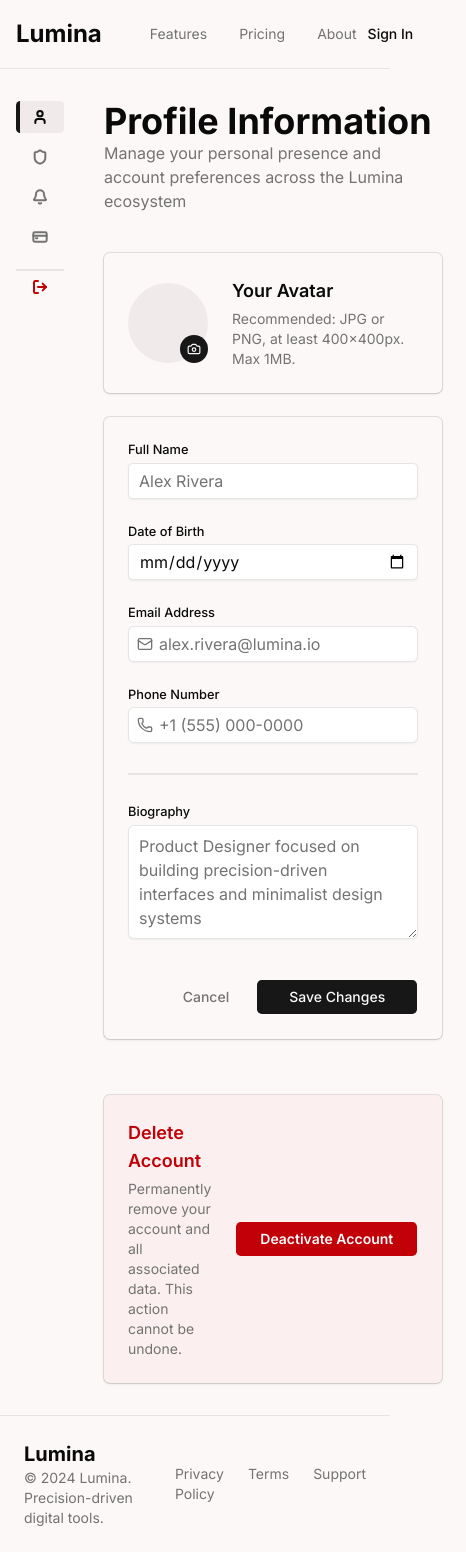
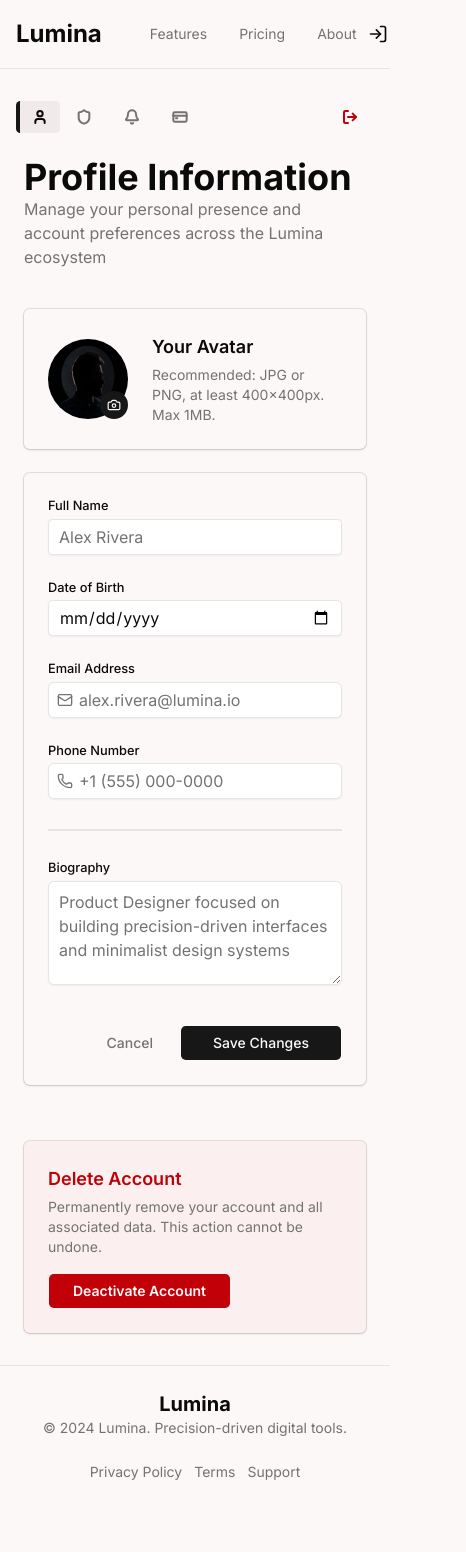
Before and after one commit to gzorakes/lumina, a Next.js app in the folder frontend/: page /account in a window 390 px wide. Shown: the whole page, 466 px wide, since content can reach past the window. After the commit the page ends 1506 px from the top, so only its background shows below. Built offline with nearby package versions, Linux system fonts and the light colour scheme.

Commit message:
refactor: responsiveness

```diff
--- a/frontend/src/app/(settings)/layout.tsx
+++ b/frontend/src/app/(settings)/layout.tsx
@@ -6,7 +6,7 @@ export default function SettingsLayout({
   children: React.ReactNode;
 }>) {
   return (
-    <div className="flex flex-1 py-8 max-w-7xl mx-auto w-full 2xl:border-x">
+    <div className=" flex flex-col md:flex-row flex-1 py-8 max-w-7xl mx-auto w-full 2xl:border-x">
       <SideNavigation />
       <main className="flex-1">{children}</main>
     </div>
--- a/frontend/src/components/avatar-card.tsx
+++ b/frontend/src/components/avatar-card.tsx
@@ -1,13 +1,14 @@
 import { Card } from "@/components/ui/card";
 import { Camera } from "lucide-react";
+import Image from "next/image";
 
 export default function AvatarCard() {
   return (
     <Card className="max-w-3xl mb-6">
       <div className="flex items-center gap-6 px-6">
         <div className="relative">
-          <div className="size-20 md:size-24 rounded-full bg-muted overflow-hidden">
-            {/* IMAGE HERE */}
+          <div className="size-20 md:size-24 rounded-full bg-muted relative overflow-hidden">
+            <Image src="/test.jpg" fill alt="profile image" />
           </div>
           <button
             type="button"
--- a/frontend/src/components/delete-account-card.tsx
+++ b/frontend/src/components/delete-account-card.tsx
@@ -4,8 +4,8 @@ import { Card } from "@/components/ui/card";
 export default function DeleteAccountCard() {
   return (
     <Card className="max-w-3xl border-destructive/30 bg-destructive/3">
-      <div className="flex items-center justify-between gap-6 px-6">
-        <div className="space-y-1">
+      <div className="md:flex block items-center justify-between gap-6 px-6">
+        <div className="space-y-1 mb-4 md:mb-0">
           <h2 className="text-lg font-semibold text-red-700">Delete Account</h2>
           <p className="text-sm text-muted-foreground">
             Permanently remove your account and all associated data. This action
--- a/frontend/src/components/footer.tsx
+++ b/frontend/src/components/footer.tsx
@@ -9,9 +9,9 @@ const footerNavLinks = [
 export default function Footer() {
   return (
     <footer className="border-t p-6">
-      <div className="max-w-7xl mx-auto flex items-center justify-between">
+      <div className="max-w-7xl mx-auto flex flex-col gap-6 md:flex-row items-center md:justify-between text-center md:text-start">
         <div>
-          <Link href="/" className="font-bold text-xl">
+          <Link href="/" className="font-bold text-xl ">
             Lumina
           </Link>
           <p className="text-muted-foreground text-sm">
@@ -20,7 +20,7 @@ export default function Footer() {
         </div>
 
         <nav aria-label="Footer">
-          <ul className="flex gap-6 text-sm text-muted-foreground">
+          <ul className="flex gap-3 text-sm text-muted-foreground sm:gap-6">
             {footerNavLinks.map((link) => (
               <li key={link.name}>
                 <Link
@@ -37,37 +37,3 @@ export default function Footer() {
     </footer>
   );
 }
-
-/*
-export default function Footer() {
-  return (
-    <footer className="border-t p-6">
-      <div className="max-w-7xl mx-auto flex items-center justify-between">
-        <div>
-          <Link href="/" className="font-bold text-xl">
-            Lumina
-          </Link>
-          <p className="text-muted-foreground text-sm">
-            © 2024 Lumina. Precision-driven digital tools.
-          </p>
-        </div>
-
-        <nav aria-label="Footer">
-          <ul className="flex gap-6 text-sm text-muted-foreground">
-            {footerNavLinks.map((link) => (
-              <li key={link.name}>
-                <Link
-                  className="hover:text-foreground transition-colors"
-                  href={link.href}
-                >
-                  {link.name}
-                </Link>
-              </li>
-            ))}
-          </ul>
-        </nav>
-      </div>
-    </footer>
-  );
-}
-*/
--- a/frontend/src/components/navbar.tsx
+++ b/frontend/src/components/navbar.tsx
@@ -1,5 +1,6 @@
 import Link from "next/link";
 import { Button } from "./ui/button";
+import { LogIn } from "lucide-react";
 
 const navLinks = [
   { name: "Features", href: "/" },
@@ -30,7 +31,10 @@ export default function Navbar() {
             </ul>
           </nav>
 
-          <Button variant="ghost">Sign In</Button>
+          <Button variant="ghost" aria-label="Sign In">
+            <LogIn className="sm:hidden size-5" />
+            <span className="hidden sm:inline">Sign In</span>
+          </Button>
         </div>
       </div>
     </header>
--- a/frontend/src/components/side-nav.tsx
+++ b/frontend/src/components/side-nav.tsx
@@ -15,13 +15,13 @@ const sideNavLinks = [
 export default function SideNavigation() {
   const pathname = usePathname();
   return (
-    <aside className="lg:w-1/5">
+    <aside className="flex justify-between md:block lg:w-1/5 mb-6 md:mb-0">
       <h2 className="font-semibold text-2xl px-8 pb-4 hidden md:block">
         Settings
       </h2>
 
       <nav className="px-4 md:py-4">
-        <ul className="text-sm text-muted-foreground pb-4 border-b-2 space-y-2">
+        <ul className="text-sm text-muted-foreground flex md:block md:pb-4 md:border-b-2 md:space-y-2">
           {sideNavLinks.map((link) => {
             const isActive = pathname === link.href;
             const Icon = link.icon;
@@ -47,7 +47,7 @@ export default function SideNavigation() {
       </nav>
       <Link
         href="/"
-        className="flex items-center gap-4 px-8 py-2 text-sm font-medium text-red-700"
+        className="flex items-center gap-4 px-8 md:py-2 text-sm font-medium text-red-700"
       >
         <LogOut strokeWidth={3} className="size-4" />
         <span className="sr-only md:not-sr-only">Log Out</span>
```
Also changed, not shown: frontend/public/test.jpg (added).
